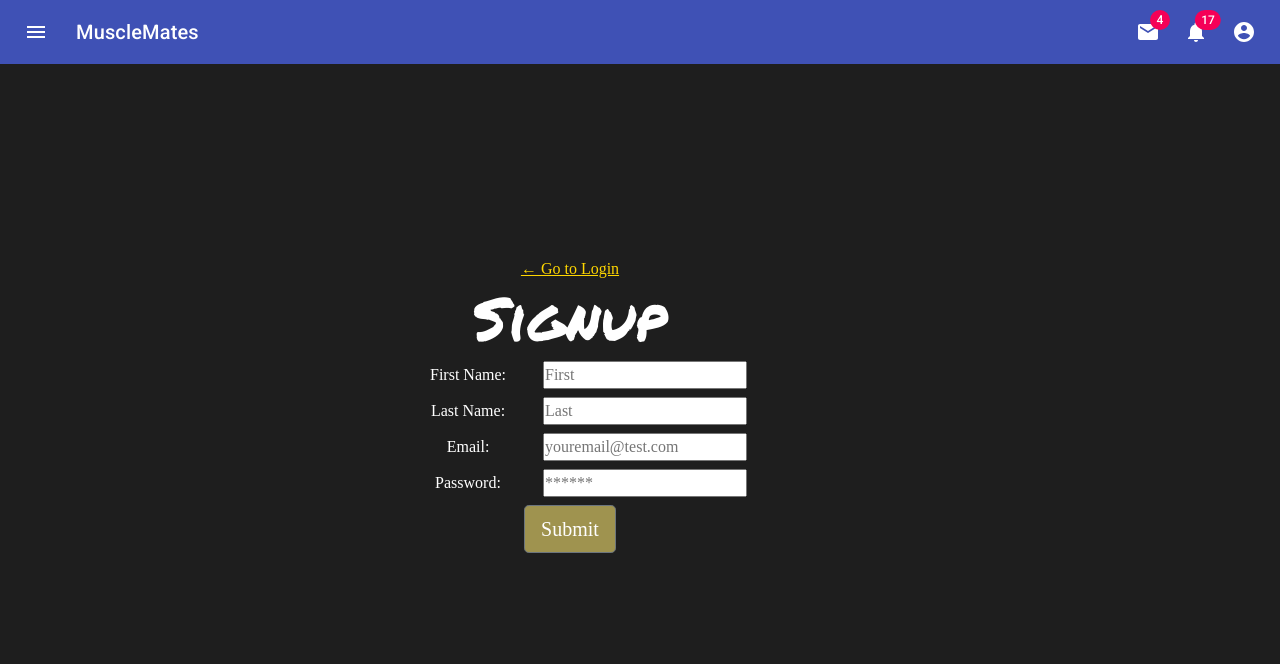
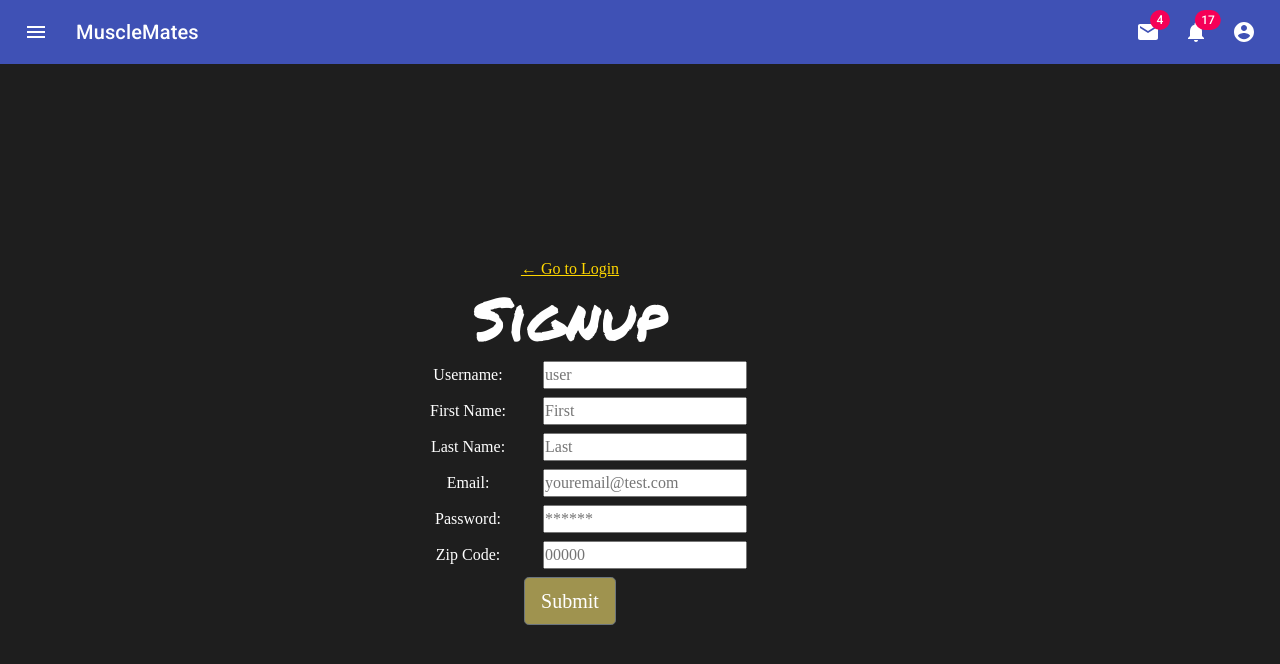
Before and after one commit to wilks625/MuscleMates, a React (Create React App) app in the folder client/: page /signup in a window 1280 px wide. Shown: the top 664 px of the page. Built offline with nearby package versions, Linux system fonts and the light colour scheme; a web font is replaced by a local one.

Commit message:
updated sign up

```diff
--- a/client/src/pages/Signup.js
+++ b/client/src/pages/Signup.js
@@ -5,16 +5,18 @@ import Auth from '../utils/auth';
 import { ADD_USER } from '../utils/mutations';
 import { Container, Button } from 'react-bootstrap';
 function Signup(props) {
-  const [formState, setFormState] = useState({ email: '', password: '' });
+  const [formState, setFormState] = useState({ username: '', email: '', password: '', firstname: '', lastname: '', location: 0 });
   const [addUser] = useMutation(ADD_USER);
   const handleFormSubmit = async (event) => {
     event.preventDefault();
     const mutationResponse = await addUser({
       variables: {
+        username: formState.username,
         email: formState.email,
         password: formState.password,
-        firstName: formState.firstName,
-        lastName: formState.lastName,
+        firstName: formState.firstname,
+        lastName: formState.lastname,
+        location: formState.location,
       },
     });
     const token = mutationResponse.data.addUser.token;
@@ -33,23 +35,33 @@ function Signup(props) {
       <Link style={{fontFamily:'Encode Sans SC', color: "gold"}} to="/login">← Go to Login</Link>
       <h2 style={{fontSize: '60px', fontFamily: "permanent marker",  color: 'white'}} >Signup</h2>
       <form style={{fontFamily:'Encode Sans SC', color: 'white'}}  className="signupform" onSubmit={handleFormSubmit}>
-        <div className="flex-row space-between my-2">
-          <label id="signuplabel" htmlFor="firstName">First Name:</label>
+      <div className="flex-row space-between my-2">
+          <label id="signuplabel" htmlFor="username">Username:</label>
           <input style={{color: "white"}}
-            placeholder="First"
-            name="firstName"
-            type="firstName"
-            id="firstName"
+            placeholder="user"
+            name="username"
+            type="username"
+            id="username"
             onChange={handleChange}
           />
         </div>
         <div className="flex-row space-between my-2">
-          <label id="signuplabel" htmlFor="lastName">Last Name:</label>
+          <label id="signuplabel" htmlFor="firstname">First Name:</label>
+          <input style={{color: "white"}}
+            placeholder="First"
+            name="firstname"
+            type="firstname"
+            id="firstname"
+            onChange={handleChange}
+          />
+        </div>
+        <div className="flex-row space-between my-2">
+          <label id="signuplabel" htmlFor="lastname">Last Name:</label>
           <input style={{color: "white"}}
             placeholder="Last"
-            name="lastName"
-            type="lastName"
-            id="lastName"
+            name="lastname"
+            type="lastname"
+            id="lastname"
             onChange={handleChange}
           />
         </div>
@@ -73,6 +85,16 @@ function Signup(props) {
             onChange={handleChange}
           />
         </div>
+        <div className="flex-row space-between my-2">
+          <label id="signuplabel" htmlFor="location">Zip Code:</label>
+          <input style={{color: "white"}}
+            placeholder="00000"
+            name="location"
+            type="location"
+            id="location"
+            onChange={handleChange}
+          />
+        </div>
         <div className="signupbutton flex-row flex-end">
           <Button style={{fontFamily:'Encode Sans SC'}} variant="secondary" size="lg" type="submit">Submit</Button>
         </div>
```
